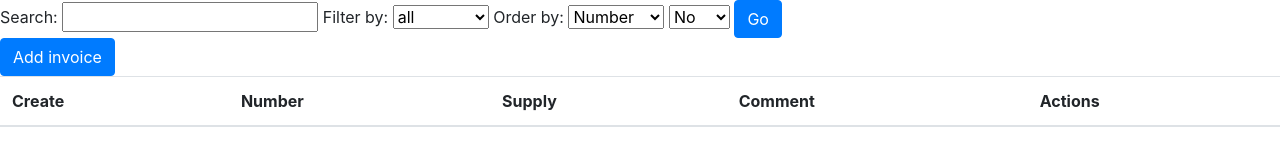
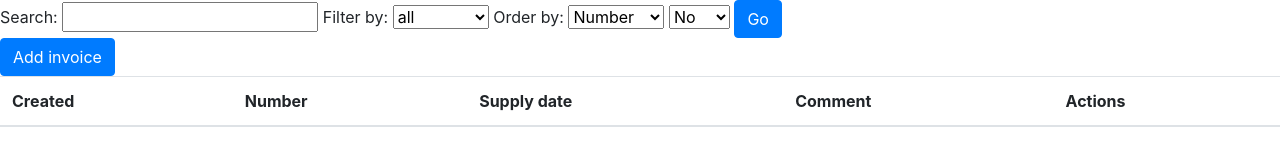
Before and after one commit to MarkIam/invoices, a website: page wwwroot/index.html in a window 1280 px wide. Drawn offline with nearby package versions, Linux system fonts and the light colour scheme; no server answers.

Commit message:
Fix grammar mistakes.

```diff
--- a/wwwroot/index.html
+++ b/wwwroot/index.html
@@ -42,10 +42,10 @@
     <button type="button" class="btn btn-primary" id="addInvoiceButton">Add invoice</button>
     <table id="invoicesTable" class="table">
         <thead>
-            <th id="date_created">Create</th>
+            <th id="date_created">Created</th>
             <th id="number">Number</th>
-            <th style="display:none;" id="date_due">Due</th>
-            <th id="date_supply">Supply</th>
+            <th style="display:none;" id="date_due">Due date</th>
+            <th id="date_supply">Supply date</th>
             <th id="comment">Comment</th>
             <th id="actions">Actions</th>
         </thead>
```
